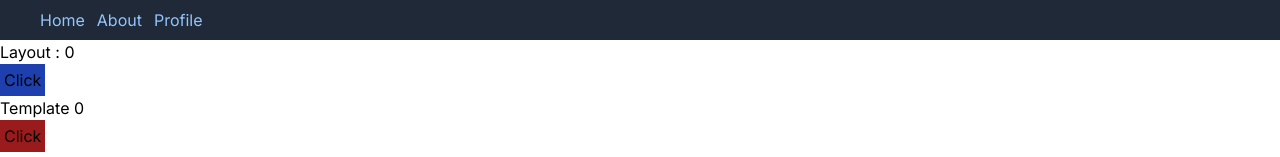
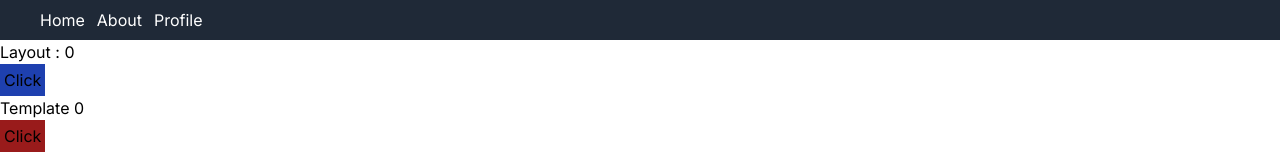
Before and after one commit to MHendriF/Hello-Next-JS, a Next.js app in the folder VIP-CODE-STUDIO/next-app-router/: page /dashboard in a window 1280 px wide. Shown: the top 157 px of the page. Built offline with nearby package versions, Linux system fonts and the light colour scheme.

Commit message:
hook usePathname

```diff
--- a/VIP-CODE-STUDIO/next-app-router/src/app/navbar.tsx
+++ b/VIP-CODE-STUDIO/next-app-router/src/app/navbar.tsx
@@ -1,17 +1,38 @@
 import Link from "next/link";
+import { usePathname } from "next/navigation";
 
 export default function Navbar() {
+  const pathname = usePathname();
+
   return (
     <nav className="flex bg-gray-800 py-2 px-5">
       <ul className="flex ml-5">
-        <Link href={"/"}>
-          <li className="mr-3 text-blue-300 cursor-pointer">Home</li>
+        <Link href="/">
+          <li
+            className={`mr-3 cursor-pointer ${
+              pathname === "/" ? "text-blue-300 " : "text-white"
+            }`}
+          >
+            Home
+          </li>
         </Link>
-        <Link href={"/about"}>
-          <li className="mr-3 text-blue-300 cursor-pointer">About</li>
+        <Link href="/about">
+          <li
+            className={`mr-3 cursor-pointer ${
+              pathname === "/about" ? "text-blue-300 " : "text-white"
+            }`}
+          >
+            About
+          </li>
         </Link>
-        <Link href={"/about/profile"}>
-          <li className="mr-3 text-blue-300 cursor-pointer">Profile</li>
+        <Link href="/about/profile">
+          <li
+            className={`mr-3 cursor-pointer ${
+              pathname === "/about/profile" ? "text-blue-300 " : "text-white"
+            }`}
+          >
+            Profile
+          </li>
         </Link>
       </ul>
     </nav>
```
